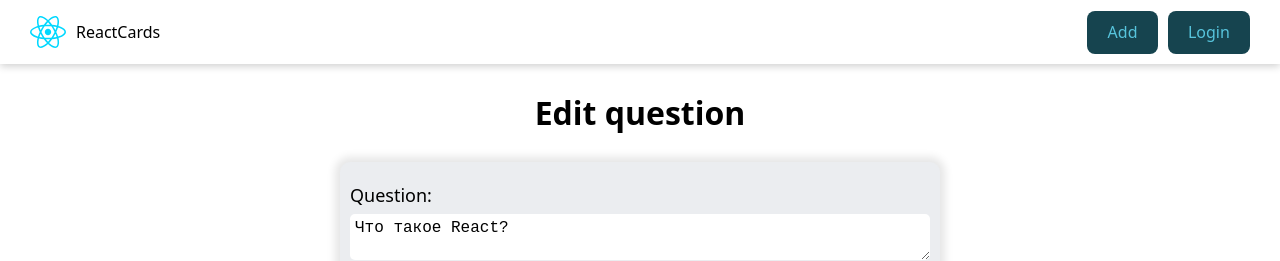
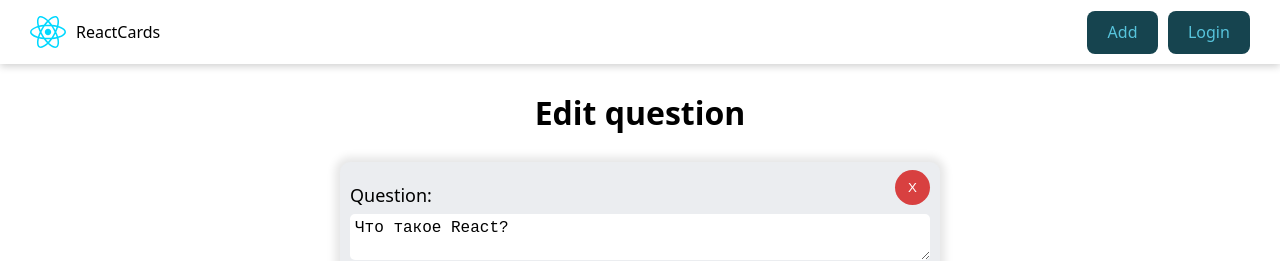
Before and after one commit to andreypo22/react-app-course, a React (Vite) app: page /editquestion/1 in a window 1280 px wide. Shown: the top 261 px of the page. Built offline with nearby package versions, Linux system fonts and the light colour scheme; data requests are answered from the project's data file.

Commit message:
Edit question page implementation

```diff
--- a/src/components/QuestionForm/QuestionForm.jsx
+++ b/src/components/QuestionForm/QuestionForm.jsx
@@ -7,8 +7,6 @@ export const QuestionForm = ({
   isPending,
   submitBtnText,
 }) => {
-  console.log(state.resources);
-
   return (
     <form action={formAction} className={cls.form}>
       <input type="text" name="questionId" defaultValue={state.id} hidden />
--- a/src/pages/EditQuestionPage/EditQuestion.jsx
+++ b/src/pages/EditQuestionPage/EditQuestion.jsx
@@ -6,6 +6,8 @@ import { delayFn } from "../../helpers/delayFn";
 import { dateFormat } from "../../helpers/dateFormat";
 import { API_URL } from "../../constants";
 import { toast } from "react-toastify";
+import { useFetch } from "../../hooks/useFetch";
+import { useNavigate } from "react-router-dom";
 
 const editCardAction = async (_prevState, formData) => {
   try {
@@ -43,21 +45,45 @@ const editCardAction = async (_prevState, formData) => {
 };
 
 export const EditQuestion = ({ initialState = {} }) => {
+  const navigate = useNavigate();
   const [formState, formAction, isPending] = useActionState(editCardAction, {
     ...initialState,
     clearForm: false,
   });
 
+  const [removeQuestion, isQuestionRemoving] = useFetch(async () => {
+    await fetch(`${API_URL}/react/${initialState.id}`, {
+      method: "DELETE",
+    });
+
+    toast.success("The question has been successfully removed!");
+    navigate("/");
+  });
+
+  const onRemoveQuestionHandler = () => {
+    const isRemove = confirm("Are you sure?");
+
+    isRemove && removeQuestion();
+  };
+
   return (
     <>
-      {isPending && <Loader />}
+      {(isPending || isQuestionRemoving) && <Loader />}
 
       <h1 className={cls.formTitle}>Edit question</h1>
       <div className={cls.formContainer}>
+        <button
+          className={cls.removeBtn}
+          disabled={isPending || isQuestionRemoving}
+          onClick={onRemoveQuestionHandler}
+        >
+          X
+        </button>
+
         <QuestionForm
           formAction={formAction}
           state={formState}
-          isPending={isPending}
+          isPending={isPending || isQuestionRemoving}
           submitBtnText="Edit Question"
         />
       </div>
--- a/src/pages/EditQuestionPage/EditQuestionPage.jsx
+++ b/src/pages/EditQuestionPage/EditQuestionPage.jsx
@@ -12,8 +12,6 @@ export const EditQuestionPage = () => {
   const [fetchQuestion, isQuestionLoading] = useFetch(async () => {
     const response = await fetch(`${API_URL}/react/${id}`);
     const data = await response.json();
-
-    console.log(data);
 
     setQuestion(data);
   });
--- a/src/pages/EditQuestionPage/EditQuestionPage.module.css
+++ b/src/pages/EditQuestionPage/EditQuestionPage.module.css
@@ -12,3 +12,23 @@
   background-color: var(--card-bg-color);
   box-shadow: 0 0 8px 5px rgba(0, 0, 0, 0.1);
 }
+
+.removeBtn {
+  width: 35px;
+  height: 35px;
+  position: absolute;
+  top: 8px;
+  right: 10px;
+  border: none;
+  border-radius: 50%;
+  display: flex;
+  justify-content: center;
+  align-items: center;
+  color: #fff;
+  background-color: #d84040;
+  cursor: pointer;
+}
+
+.removeBtn:disabled {
+  opacity: 0.3;
+}
```
